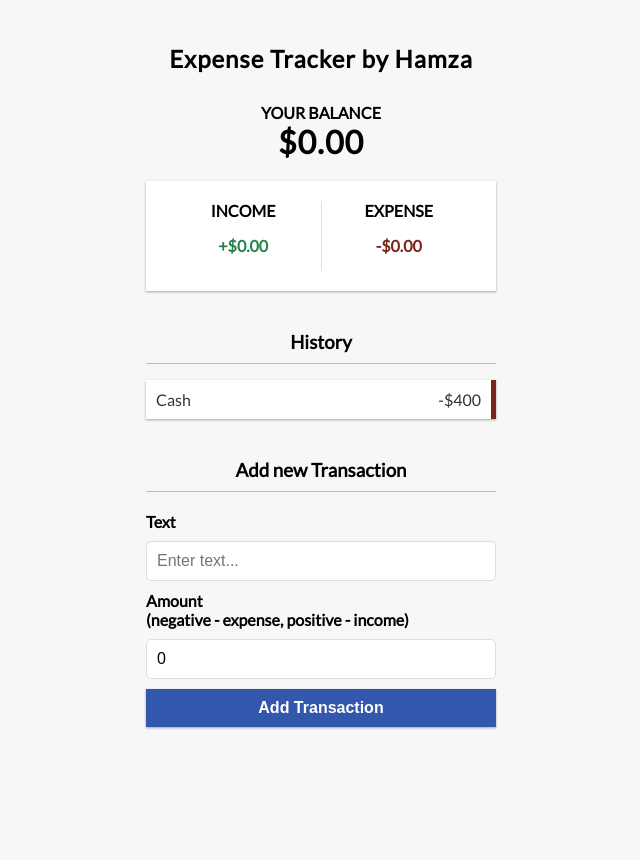
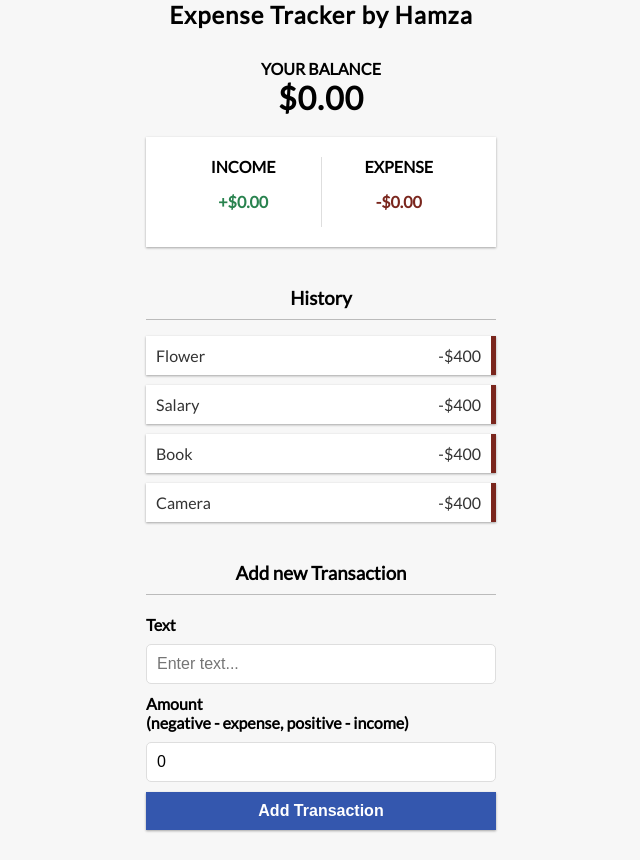
Before and after one commit to HamzaAhmedSheikh/project-1-react-expense-tracker, a React (Create React App) app: page / in a window 1280 px wide. Shown: the whole page, without its empty margins (319-959 px from the left). Before the commit the page ends 800 px from the top, so only its background shows below. Built offline with nearby package versions, Linux system fonts and the light colour scheme.

Commit message:
add transactions list and display in TransactionList component through context

```diff
--- a/src/App.js
+++ b/src/App.js
@@ -5,11 +5,13 @@
 import { TransactionList } from './components/TransactionList'
 import { AddTransaction } from './components/AddTransaction'
 
+import { GlobalProvider } from './context/GlobalState'
+
 import './App.css';
 
 function App() {
   return (
-    <div>
+    <GlobalProvider>
       <Header />
 
       <div className="container">
@@ -18,7 +20,7 @@
         <TransactionList />
         <AddTransaction />
       </div>
-    </div>
+    </GlobalProvider>
   );
 }
 
--- /dev/null
+++ b/src/components/Transaction.js
@@ -0,0 +1,11 @@
+import React from 'react'
+
+export const Transaction = ({ transaction }) => {
+    return (
+        <li className="minus">
+           { transaction.text } <span> -$400 </span>
+           <button className="delete-btn"> x </button>
+        </li>
+
+    )
+}
--- a/src/components/TransactionList.js
+++ b/src/components/TransactionList.js
@@ -1,14 +1,22 @@
-import React from 'react'
+import React, { useContext } from 'react'
+import { Transaction } from './Transaction'
+
+import { GlobalContext } from '../context/GlobalState'
 
 export const TransactionList = () => {
+
+  const { transactions } = useContext(GlobalContext)
+           console.log(transactions);
+
     return (
         <div>
           <h3> History </h3>
           <ul id="list" className="list">
-            <li className="minus">
-              Cash <span> -$400 </span>
-              <button className="delete-btn"> x </button>
-            </li>
+            {transactions.map(transaction => (<Transaction
+                                                key={transaction.id}
+                                                transaction={transaction}/>
+                                            ))}
+
           </ul>
         </div>
     )
--- /dev/null
+++ b/src/context/AppReducer.js
@@ -0,0 +1,8 @@
+export default (state, action) => {
+   switch (action.type) {
+
+
+       default:
+          return state
+   }
+}
--- /dev/null
+++ b/src/context/GlobalState.js
@@ -0,0 +1,34 @@
+import React, { createContext, useReducer } from 'react'
+
+import AppReducer from './AppReducer'
+
+// Initial State
+
+const initialState = {
+    transactions: [
+        { id: 1, text: 'Flower', amount: -20 },
+        { id: 2, text: 'Salary', amount: 300 },
+        { id: 3, text: 'Book', amount: -10 },
+        { id: 4, text: 'Camera', amount: 150 },
+    ]
+}
+
+// Create Context
+
+export const GlobalContext = createContext(initialState);
+
+// Global Provider
+
+export const GlobalProvider = ({ children }) => {
+
+    const [state] = useReducer(AppReducer, initialState)
+
+   return (
+       <GlobalContext.Provider value={{
+           transactions: state.transactions
+       }}>
+
+           {children}
+       </GlobalContext.Provider>
+   )
+}
```
